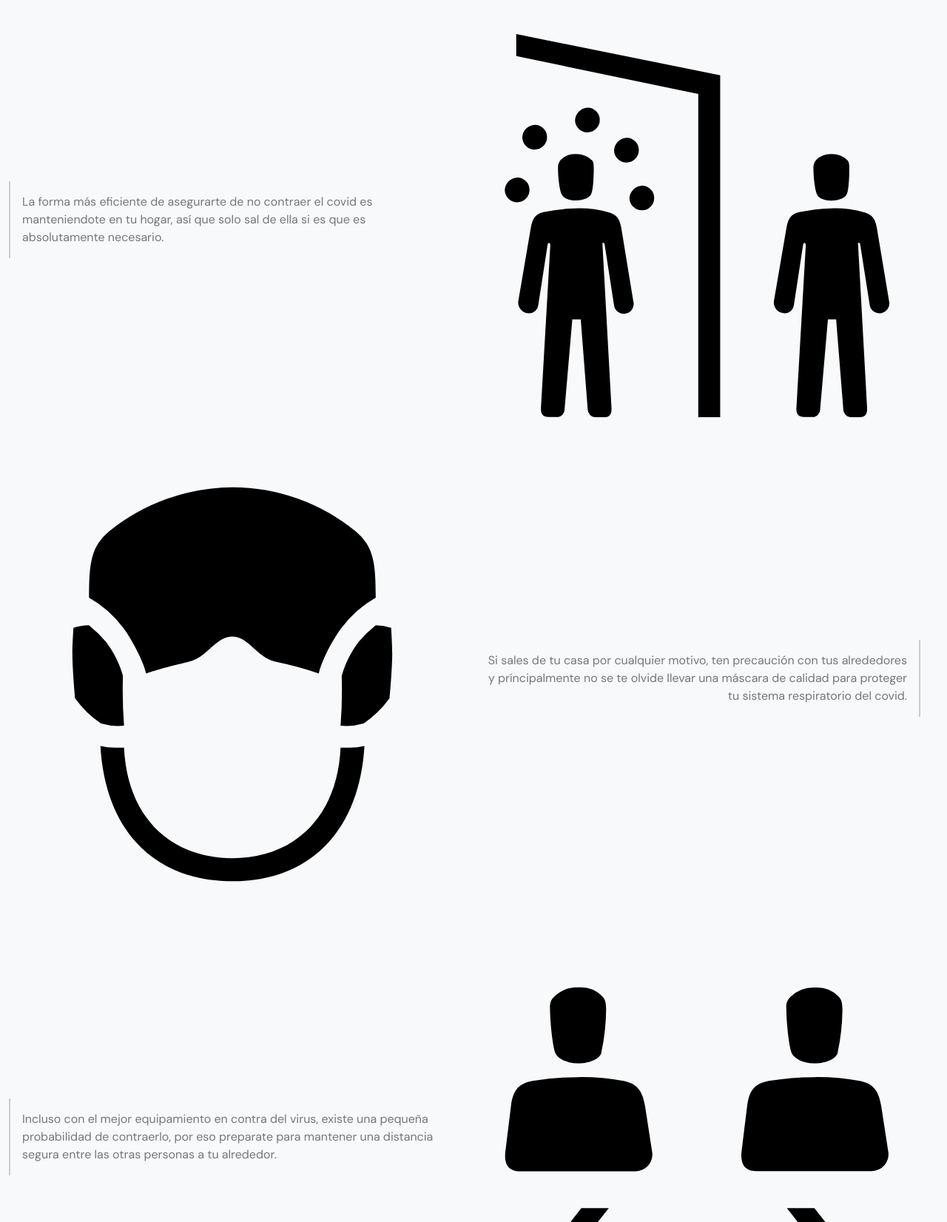
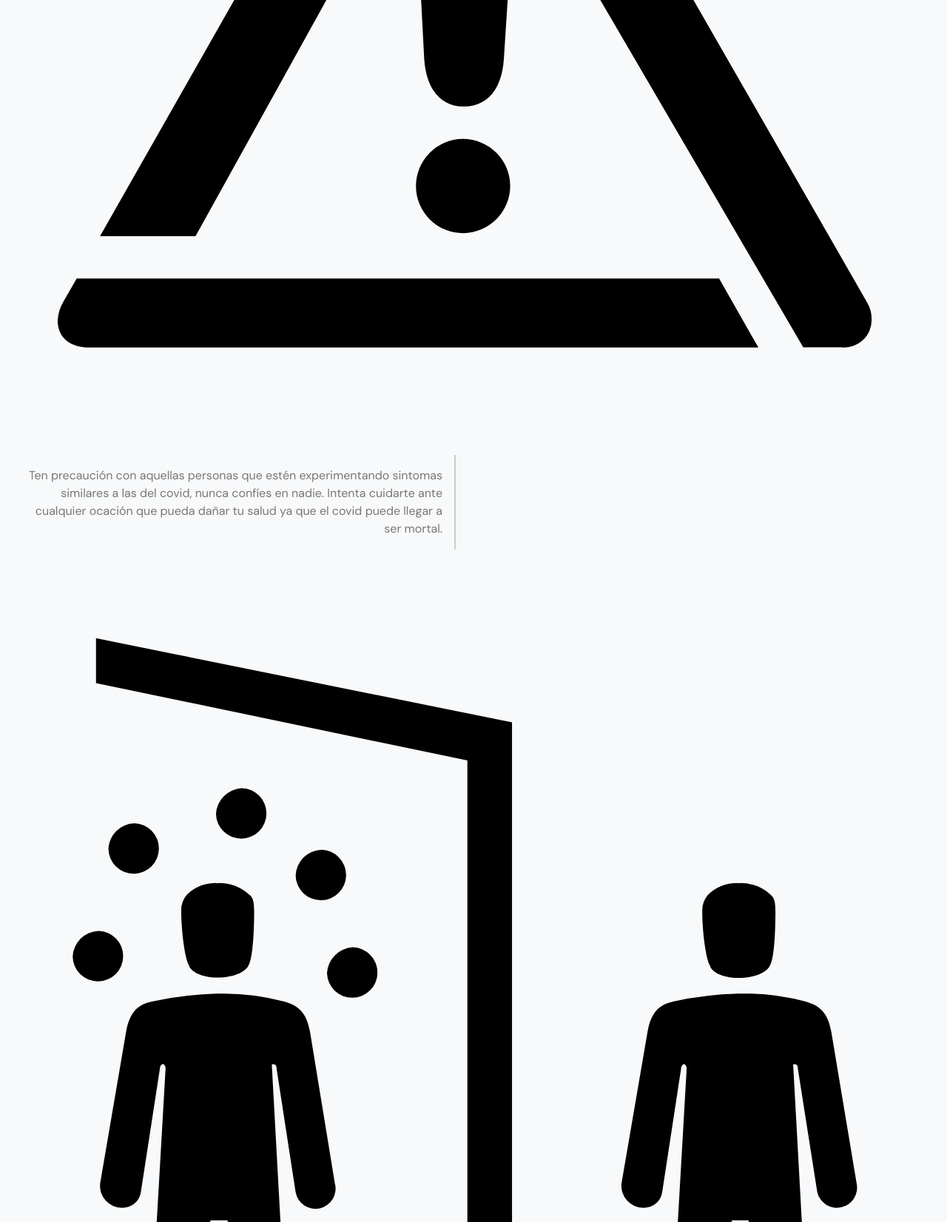
Before and after one commit to Cartterr/info-digital-04, a plain HTML site: page index.html in a window 1280 px wide. Shown: the part 1148-2800 px from the top of the page at 74% size. Drawn offline with nearby package versions, Linux system fonts and the light colour scheme.

Commit message:
Add files via upload

```diff
--- a/index.html
+++ b/index.html
@@ -66,35 +66,35 @@
         <main class="container-fluid bg-light">
             <div class="row py-5">
                 <figure class="row d-flex align-items-center">
-                    <img src="img/25_Warning_sign_v15.svg" class="img-fluid col-12 col-md-6" />
+                    <object type="image/svg+xml" data="img/25_Warning_sign_v15.svg"></object>
                     <figcaption class="col-12 col-md-6">
                         <p>Ten precaución con aquellas personas que estén experimentando sintomas similares a las del covid, nunca confíes en nadie. Intenta cuidarte ante cualquier ocación que pueda dañar tu salud ya que el covid puede llegar a ser mortal.</p>
                     </figcaption>
                 </figure>
 
                 <figure class="row d-flex align-items-center">
-                    <img src="img/33_Quarantine_v15.svg" class="img-fluid col-12 col-md-6 order-md-2" />
+                    <object type="image/svg+xml" data="img/33_Quarantine_v15.svg"></object>
                     <figcaption class="col-12 col-md-6 order-md-1">
                         <p>La forma más eficiente de asegurarte de no contraer el covid es manteniendote en tu hogar, así que solo sal de ella si es que es absolutamente necesario.</p>
                     </figcaption>
                 </figure>
 
                 <figure class="row d-flex align-items-center">
-                    <img src="img/15_Use_mask_v15.svg" class="img-fluid col-12 col-md-6" />
+                    <object type="image/svg+xml" data="img/15_Use_mask_v15.svg"></object>
                     <figcaption class="col-12 col-md-6">
                         <p>Si sales de tu casa por cualquier motivo, ten precaución con tus alrededores y príncipalmente no se te olvide llevar una máscara de calidad para proteger tu sistema respiratorio del covid.</p>
                     </figcaption>
                 </figure>
 
                 <figure class="row d-flex align-items-center">
-                    <img src="img/20_Keep_distance_v15.svg" class="img-fluid col-12 col-md-6 order-md-2" />
+                    <object type="image/svg+xml" data="img/20_Keep_distance_v15.svg"></object>
                     <figcaption class="col-12 col-md-6 order-md-1">
                         <p>Incluso con el mejor equipamiento en contra del virus, existe una pequeña probabilidad de contraerlo, por eso preparate para mantener una distancia segura entre las otras personas a tu alrededor.</p>
                     </figcaption>
                 </figure>
 
                 <figure class="row d-flex align-items-center">
-                    <img src="img/18_Wash_hands_v15.svg" class="img-fluid col-12 col-md-6" />
+                    <object type="image/svg+xml" data="img/18_Wash_hands_v15.svg"></object>
                     <figcaption class="col-12 col-md-6">
                         <p>Por último, recuerda lavar bien tus manos una vez que vuelvas a tu lugar de origen, de esa forma mantienes la probabilidad de contraer cualquier cosa a su cantidad mínima, manteniendo así una gran protección contra el covid.</p>
                     </figcaption>
```
